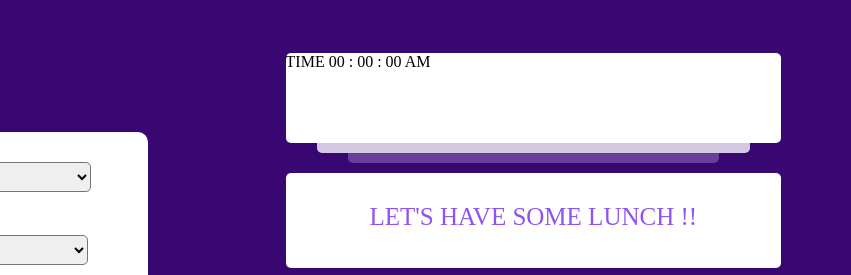
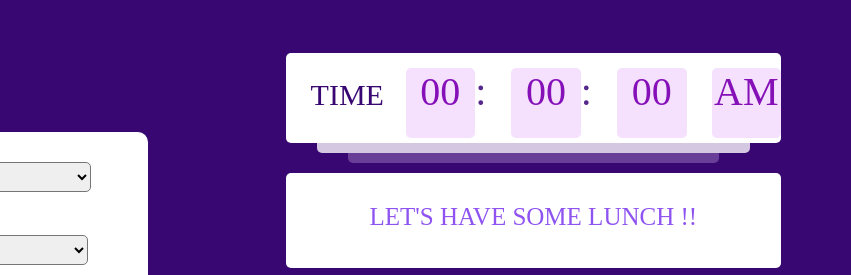
Before and after one commit to Chintu5268/js_digital_clock, a plain HTML site: page index.html in a window 1280 px wide. Shown: the top 275 px of the page, 429-1280 px from the left. Drawn offline with Linux system fonts and the light colour scheme.

Commit message:
clock part giving styles

```diff
--- a/style.css
+++ b/style.css
@@ -170,8 +170,75 @@ body{
   margin: 30px auto;
   border-radius: 5px;
   margin-top: -130px;
+  display: flex;
 
 }
+
+#time{
+  width: 50px;
+  height: 50px;
+  font-size: 30px;
+  color: #380772;
+  margin-top: 25px;
+  margin-left: 25px;
+}
+#hrs{
+  width: 70px;
+  height: 70px;
+  font-size: 40px;
+  color: #8510b8;
+  margin-top: 15px;
+  margin-left: 45px;
+  background-color: #f5e1fe;
+  text-align: center;
+  border-radius:5px;
+}
+#min{
+  width: 70px;
+  height: 70px;
+  font-size: 40px;
+  color: #8510b8;
+  margin-top: 15px;
+  margin-left: 25px;
+  background-color: #f5e1fe;
+  text-align: center;
+  border-radius:5px;
+
+
+}
+#sec{
+  width: 70px;
+  height: 70px;
+  font-size: 40px;
+  color: #8510b8;
+  margin-top: 15px;
+  margin-left: 25px;
+  background-color: #f5e1fe;
+  text-align: center;
+  border-radius:5px;
+
+
+}
+#session{
+  width: 70px;
+  height: 70px;
+  font-size: 40px;
+  color: #8510b8;
+  margin-top:15px;
+  margin-left: 25px;
+  background-color: #f5e1fe;
+  text-align: center;
+  border-radius:5px;
+
+
+}
+#tiktok{
+  font-size: 40px;
+  color: #56288c;
+  margin-top: 15px;
+}
+
+
 .box4{
   width: 80%;
   height:90px;
```
